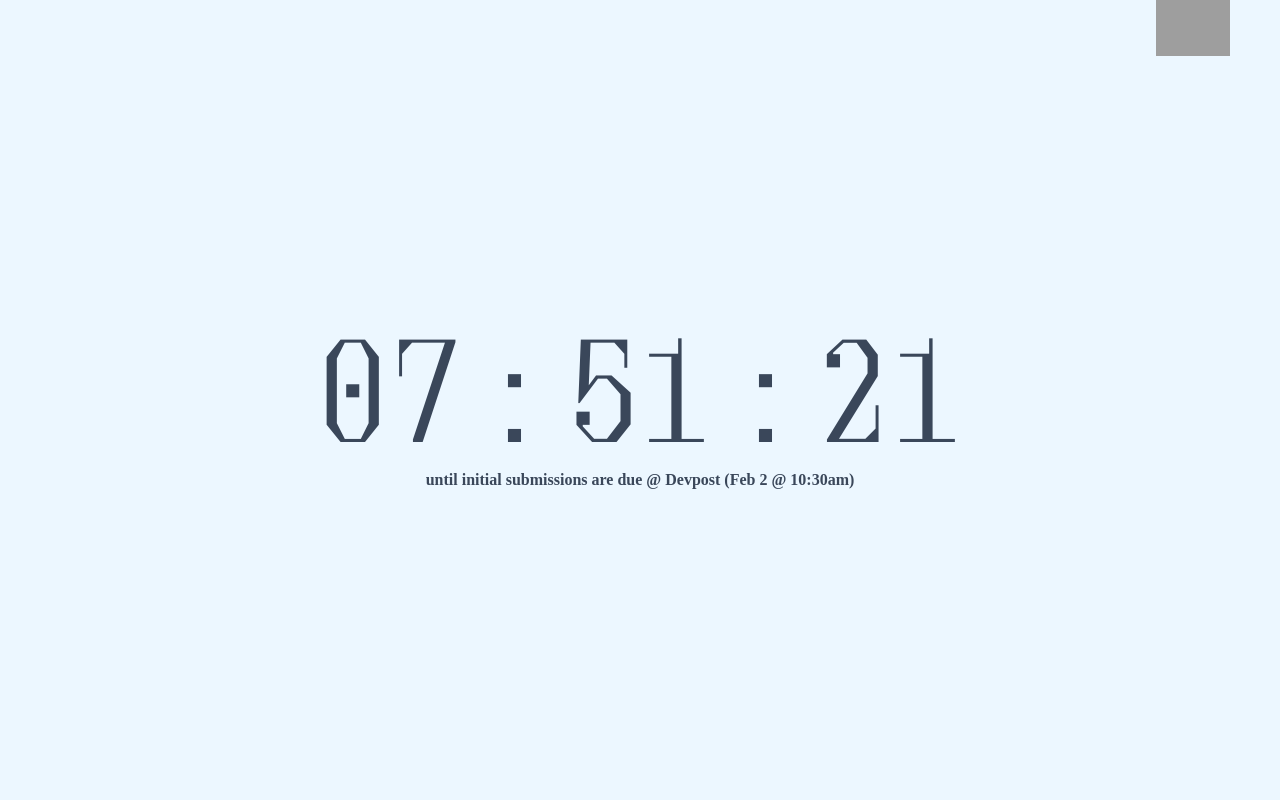
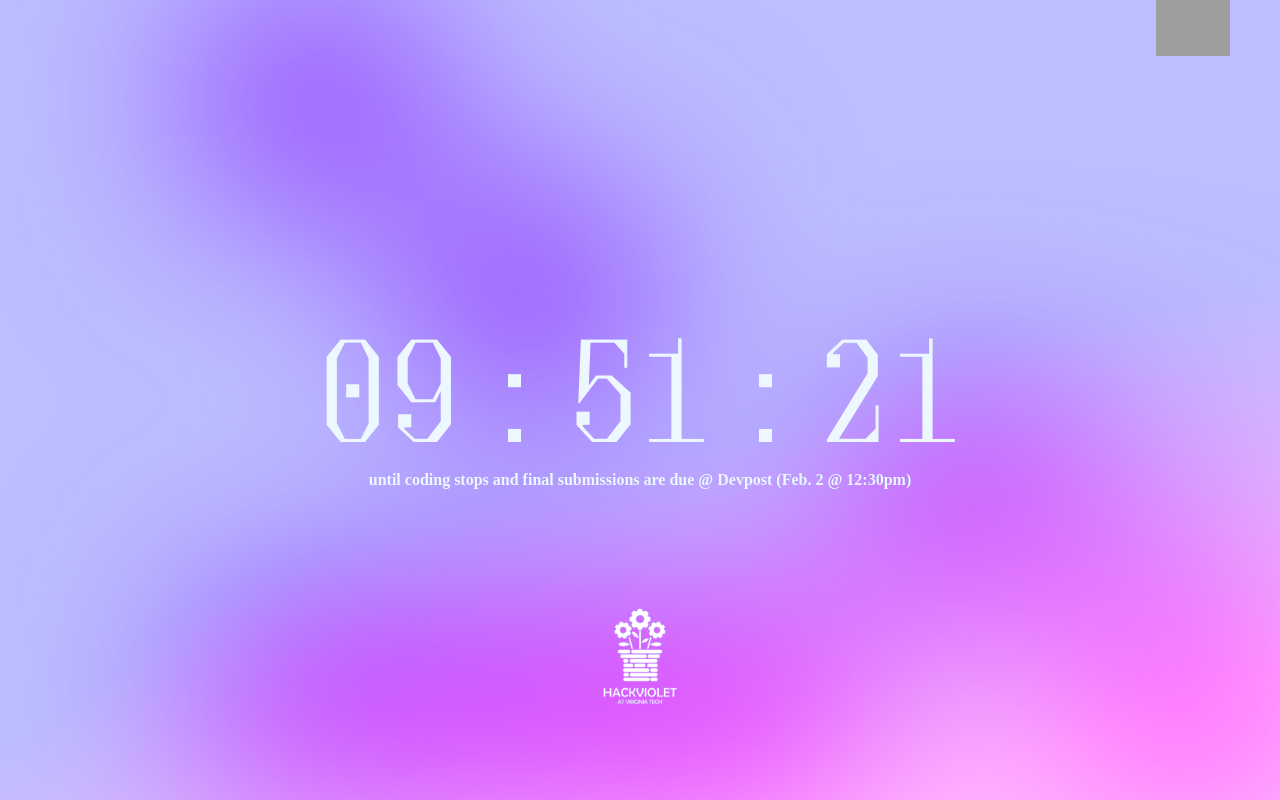
Before and after one commit to Solarlake/hackviolet, a React (Create React App) app: page /countdown in a window 1280 px wide. Built offline with nearby package versions, Linux system fonts and the light colour scheme; grey boxes are pictures that could not be loaded; a web font is replaced by a local one.

Commit message:
countdown, prize clarification

```diff
--- a/src/component/Prizes.js
+++ b/src/component/Prizes.js
@@ -44,7 +44,7 @@ const Prizes = () => {
                             <h1 className="category_name">Arcfield: Best UI/UX for AI Data Labeling</h1>
                             <p className="description">Awarded to the project with the best user interface design for AI data labeling. Solutions may incorporate features like automated labeling or metadata tagging to improve data organization, user experience, and traceability within AI ecosystems.
                             </p>
-                            <p className="prize_description">Prize: $300 Amazon Gift Card</p>
+                            <p className="prize_description">Prize: One $300 Amazon Gift Card for the team</p>
                         </div>
                         <div className="cell cell__size_2_small">
                             <h1 className="category_name">Capital One: Best Financial Hack</h1>
@@ -89,6 +89,7 @@ const Prizes = () => {
                     {/* </div>
                 </div> */}
             </div>
+            <p className="disclaimer">*prizes listed are awarded to each team member unless otherwise specified</p>
         </div>
     );
 };
--- a/src/page/Countdown.js
+++ b/src/page/Countdown.js
@@ -1,19 +1,49 @@
 import React, { useState, useEffect } from "react";
 import CountdownTimer from "react-countdown";
+import LogoWhite from "../asset/image/logo_white_full.png";
 import "../style/Countdown.scss";
 
 const Countdown = () => {
-    const targetDate = new Date("2025-02-02T10:30:00-05:00").getTime();
+    const targetDate = new Date("2025-02-02T12:30:00-05:00").getTime();
 
     const renderer = ({ hours, minutes, seconds, completed }) => {
-        if (completed) {
-            return <span>Time's up!</span>;
+        const format = (num) => String(num).padStart(2, "0");
+
+        const dec2bcd = (dec) => {
+            const binary = parseInt(dec.toString(10),16).toString(2).padStart(8, "0")
+            return [binary.slice(0, 4), binary.slice(4, 8)]
         }
-        else {
-            const format = (num) => String(num).padStart(2, "0");
+
 
         return (
             <div className="timer">
+                <div className="binary">
+                        {[...dec2bcd(hours)].map((digit, index) => (
+                            <div className="binary_digit">
+                                {[...digit].map((bit, index) => (
+                                    <div className={`bit ${bit === "1" ? "on" : "off"}`}></div>
+                                ))}
+                            </div>
+                            )
+                        )}
+                        {[...dec2bcd(minutes)].map((digit, index) => (
+                            <div className="binary_digit">
+                                {[...digit].map((bit, index) => (
+                                    <div className={`bit ${bit === "1" ? "on" : "off"}`}></div>
+                                ))}
+                            </div>
+                            )
+                        )}
+                        {[...dec2bcd(seconds)].map((digit, index) => (
+                            <div className="binary_digit">
+                                {[...digit].map((bit, index) => (
+                                    <div className={`bit ${bit === "1" ? "on" : "off"}`}></div>
+                                ))}
+                            </div>
+                            )
+                        )}
+                </div>
+
                 <div className="timer_item">
                     <div className="timer_number">{format(hours)}</div>
                     <div className="timer_label"></div>
@@ -34,15 +64,17 @@ const Countdown = () => {
                 </div>
             </div>
         );
-        }
     };
 
     return (
         <div className="countdown_container">
             <CountdownTimer date={targetDate} renderer={renderer}/>
             <p className="subtext">
-                until initial submissions are due @ Devpost (Feb 2 @ 10:30am)
+                until coding stops and final submissions are due @ Devpost (Feb. 2 @ 12:30pm)
             </p>
+            <a href="/" className="logo_link">
+                <img src={LogoWhite} alt="" className="logo_white" />
+            </a>
         </div>
     );
 }
--- a/src/page/Home.js
+++ b/src/page/Home.js
@@ -1,6 +1,8 @@
 import React, { useEffect } from "react";
 import "../style/Home.scss";
 import { useLocation } from 'react-router-dom';
+import CountdownTimer from "react-countdown";
+
 import Blob from "../asset/svg/blob.svg";
 import FooterBlob from "../asset/image/footer_blob.png";
 import HeaderText from "../asset/image/hackviolet_text_gradient.png";
@@ -18,8 +20,18 @@ import Socials from "../component/Socials";
 import Button from "../component/Button";
 
 const Home = () => {
+    const location = useLocation();
+    const targetDate = new Date("2025-02-02T12:30:00-05:00").getTime();
 
-    const location = useLocation();
+    const countdownRenderer = ({ hours, minutes, seconds, completed }) => {
+        const format = (num) => String(num).padStart(2, "0");
+
+        return (
+            <div className="countdown_timer">
+                {format(hours)}:{format(minutes)}:{format(seconds)}
+            </div>
+        );
+    }
 
     useEffect(() => {
         if (location.hash) {
@@ -42,17 +54,22 @@ const Home = () => {
                         <p className="location">February 1-2, 2025 • <a href="https://maps.app.goo.gl/wVmMAS4uwaYnDMhw5">Data & Decision Sciences Building</a></p>
                         <p className="tagline">Virginia Tech's premier female-empowerment hackathon</p>
                     </div>
+                    <div className="countdown">
+                        <a href="/countdown">
+                            <CountdownTimer date={targetDate} renderer={countdownRenderer}/>
+                        </a>
+                    </div>
                     <div className="buttons">
                         {/* <Button href="https://forms.gle/DzFDNvCCFqpJXVfD6" newTab clear text="Judge" />
                         <Button href="https://forms.gle/YgKufXUzh3Pn7UcG7" newTab clear text="Mentor" /> */}
                         {/* <Button href="https://docs.google.com/forms/d/e/1FAIpQLScA4kTd2vr5kAVaItUHcuA63ve9774q_UaV3UUaCl93pRMzEQ/viewform" newTab clear text="Volunteer" /> */}
-                        <Button href="https://discord.gg/Dak2ahxF" newTab clear text="Join the Discord!" />
-                        <Button href="https://hackviolet-2025.devpost.com/" newTab clear text="View the Devpost!" />
-                        <Button href="https://tally.so/r/3Eb0OL" newTab text="Register" />
+                        <Button href="https://discord.gg/Dak2ahxF" newTab clear text="Discord" />
+                        <Button href="https://hackviolet-2025.devpost.com/" newTab text="Devpost" />
+                        {/* <Button href="https://tally.so/r/3Eb0OL" newTab text="Register" /> */}
                     </div>
-                    <div className="socials">
+                    {/* <div className="socials">
                         <Socials />
-                    </div>
+                    </div> */}
                 </div>
             </div>
 
--- a/src/style/Button.scss
+++ b/src/style/Button.scss
@@ -4,8 +4,8 @@
     font-size: 1em;
     text-decoration: none;
 
-    padding: 0.8em 1.5em;
-    padding-top: 1em;
+    padding: 0.6em 1.5em;
+    padding-top: 0.8em;
     border: 1px solid #3a475a;
     border-radius: 100em;
     color: white;
--- a/src/style/Countdown.scss
+++ b/src/style/Countdown.scss
@@ -4,8 +4,25 @@
     justify-content: center;
     align-items: center;
     height: 100vh;
-    // font-weight: bold;
-    color: #3a475a;
+    // color: #3a475a;
+    color: #ecf7ff;
+    background-color: #bcbeff;
+
+    &::after {
+        content: "";
+        position: absolute;
+        top: 0;
+        left: 0;
+        width: 100%;
+        height: 100%;
+        background: linear-gradient(160deg, #373FF6 0%, #8961F4 35%, #FF2400 90%);
+        z-index: 1;
+        mix-blend-mode: lighten;
+        pointer-events: none;
+        touch-action: none;
+    }
+
+    z-index: -2;
 
     .timer {
         font-family: "OT Brut Mono";
@@ -13,24 +30,80 @@
         display: flex;
         font-size: 8em;
 
+        @media (max-width: 900px) {
+            // margin-top: 2em;
+            font-size: 3em;
+        }
+
+        .binary {
+            position: absolute;
+            display: flex;
+            width: 100%;
+            left: 0;
+            top: 0em;
+            justify-content: center;
+            align-items: center;
+            gap: 0em;
+
+            filter: blur(100px);
+
+            @media (max-width: 900px) {
+                filter: blur(50px);
+            }
+
+            .binary_digit {
+                display: flex;
+                flex-direction: column;
+                align-items: center;
+                gap: 0em;
+
+                .bit {
+                    width: 17vw;
+                    height: 25vh;
+                    transition: background-color 1s ease-out;
+                }
+
+                .on {
+                    background-color: #8e32ff;
+                    // background-color: #110033;
+                }
+
+                .off {
+                    background-color: transparent;
+                }
+            }
+        }
+
         .timer_item {
+            z-index: 2;
             display: flex;
             margin: 0 0.5rem;
 
-            .timer_number {
-
-            }
-
-            .timer_label {
-
-            }
         }
     }
 
     .subtext {
+        z-index: 1;
         font-family: "Neue Haas Grotesk Text Pro";
         font-size: 1em;
         font-weight: 600;
         margin-top: -2em;
+        text-align: center;
+
+        @media (max-width: 900px) {
+            margin-top: -0.6em;
+            font-size: 0.8em;
+            width: 60%;
+        }
+    }
+
+    .logo_link {
+        position: absolute;
+        bottom: 6em;
+
+        .logo_white {
+            width: 6em;
+            z-index: 2;
+        }
     }
 }
--- a/src/style/Prizes.scss
+++ b/src/style/Prizes.scss
@@ -180,6 +180,13 @@
             padding: 0;
         }
     }
+
+    .disclaimer {
+        margin-top: 1em;
+        font-size: 0.9em;
+        text-align: center;
+        color: #000000BB;
+    }
 }
 
 // vvvvvv may not be needed vvvvvv
```
Also changed, not shown: src/style/Home.scss (+33 -4 lines), src/asset/image/logo_white_full.png (added). Lines whose indentation alone changed are shown as unchanged.
